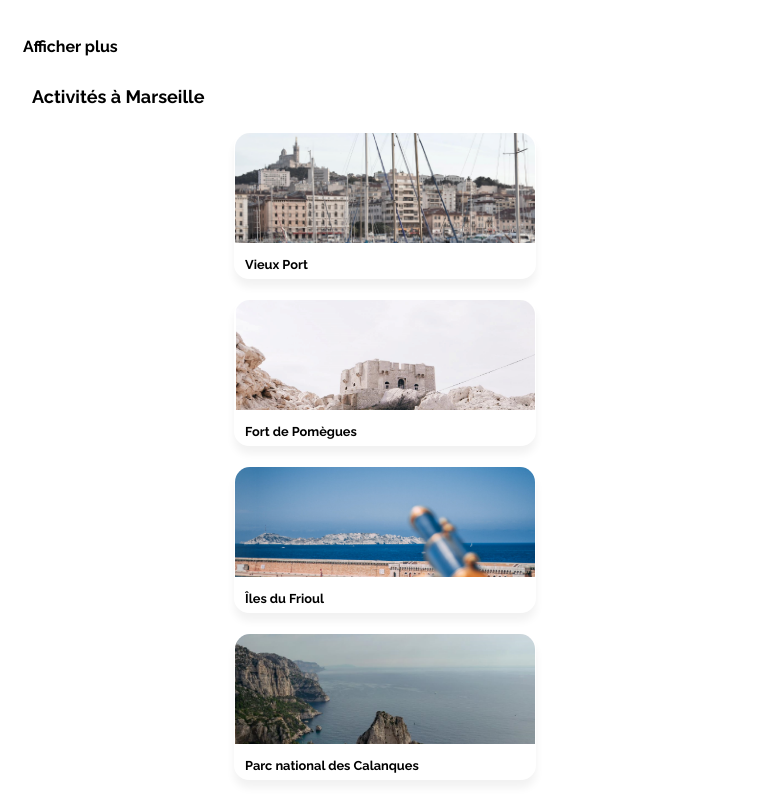
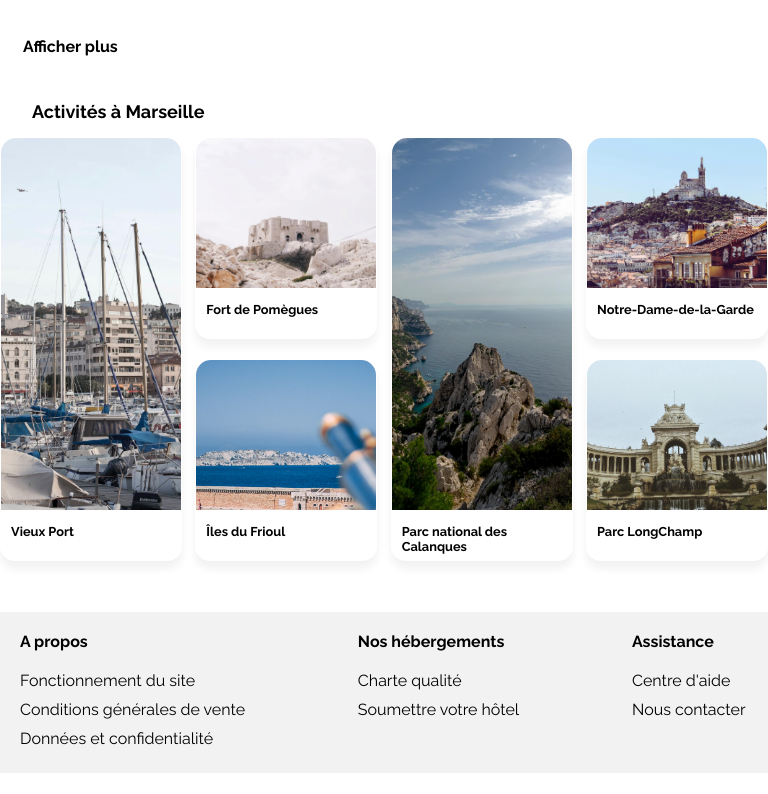
Before and after one commit to Nabi652/Hajou_2_050420211, a plain HTML site: page index.html in a window 768 px wide. Shown: the part 1486-2280 px from the top of the page. After the commit the page ends 2259 px from the top, so only its background shows below. Drawn offline with Linux system fonts and the light colour scheme.

Commit message:
2eme section et footer

```diff
--- a/style.css
+++ b/style.css
@@ -854,3 +854,74 @@ footer ul {
   .afficher {
     margin-left: 3%;
   }
+  /* ---------------------------- boite activités à marseille ------------------------------*/
+
+  .child3 {
+    display: flex;
+    width: auto;
+    justify-content: space-between;
+    margin-bottom: 4%;
+  }
+
+  /* --------------------------- titre activités marseille -------------------------------*/
+
+  .titre-principal-activites {
+    margin-bottom: 15px;
+    margin-top: 15px;
+  }
+
+  /* ----------------------------------- premiere photo et quatrième photo--------------------------------*/
+
+  .vieux-port,
+  .calanques {
+    width: 180px;
+    height: 422px;
+  }
+
+  .image-vieux-port,
+  .image-calanques {
+    height: 372px;
+    width: 180px;
+  }
+
+  /* ------------------------------ le reste des autres photos --------------------------------*/
+
+  .fort-pomegues,
+  .iles-frioul,
+  .dame-garde,
+  .parc-longchamp {
+    width: 180px;
+    height: 200px;
+  }
+
+  .image-pomegues,
+  .image-iles-frioul,
+  .image-dame-garde,
+  .image-parc-longchamp {
+    height: 150px;
+    width: 180px;
+  }
+
+  /*---------------------------------------- footer ----------------------------------*/
+
+  /* -------------------------------------- box footer -------------------------------------*/
+
+  .child4 {
+    display: flex;
+    justify-content: space-between;
+  }
+
+  /* ------------------------- marge boite assistance -----------------------------------*/
+
+  .box-assistance {
+    margin-right: 3%;
+  }
+
+  /* ------------------------------- les 3 boites -------------------------------*/
+
+  .box-a-propos,
+  .box-nos-hebergements,
+  .box-assistance {
+    justify-content: space-between;
+  }
+}
```
Lines whose indentation alone changed are shown as unchanged.
